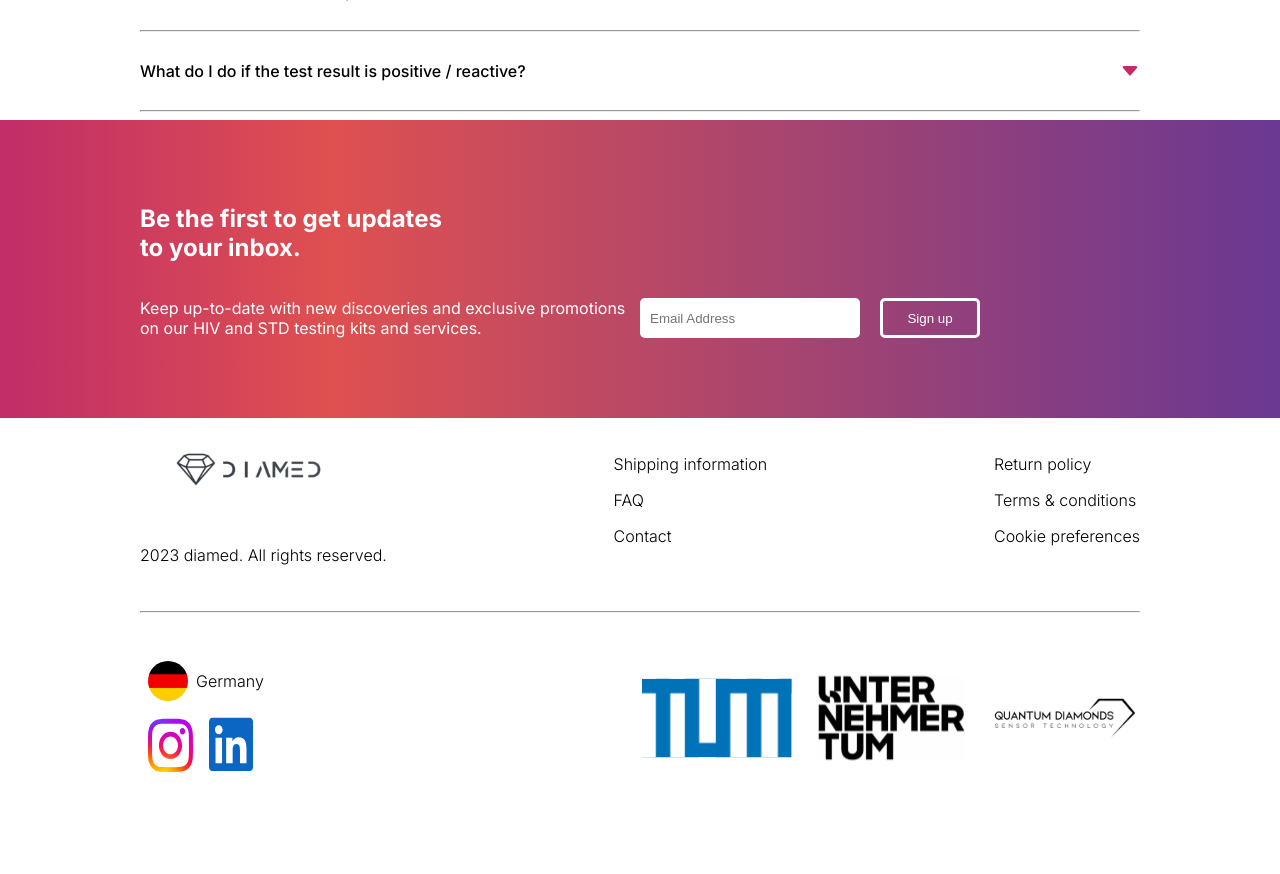
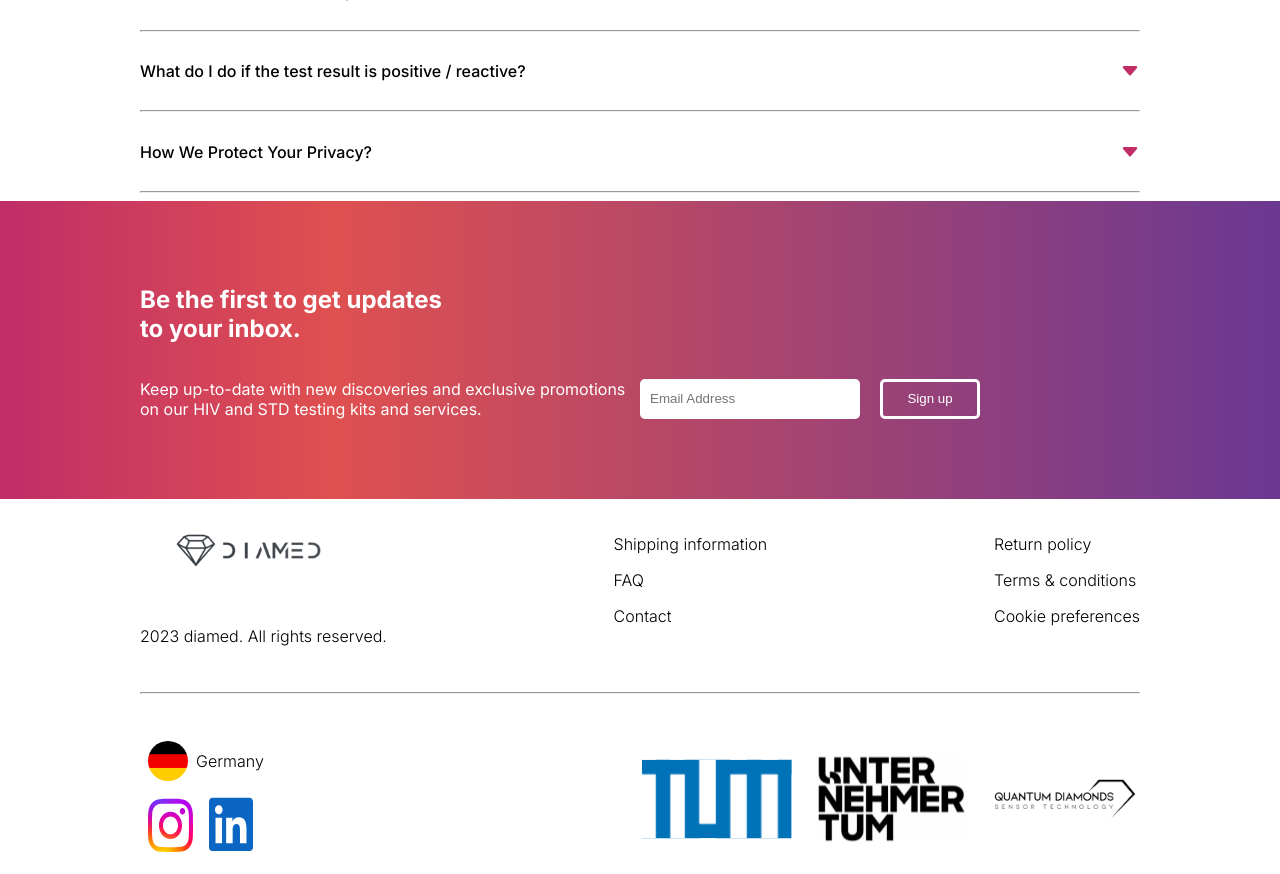
Before and after one commit to nilsrehtanz/diamed, a Next.js app: page / in a window 1280 px wide. Shown: the part 4462-5336 px from the top of the page. Before the commit the page ends 5255 px from the top, so only its background shows below. Built offline with nearby package versions, Linux system fonts and the light colour scheme.

Commit message:
added privacy faq question

```diff
--- a/components/landing/FaqSection.tsx
+++ b/components/landing/FaqSection.tsx
@@ -42,6 +42,12 @@ const QUESTIONS = [
     answer:
       "You have tested positive/ reactive for an STI - no need to panic! Our team of experienced doctors will be in touch with you to offer their guidance, provide a thorough diagnosis and discuss the necessary steps moving forward.",
   },
+  {
+    id: "7",
+    question: "How We Protect Your Privacy?",
+    answer:
+      "Patient Data Protection Act (Patientendatenschutzgesetz - PDSG) guarantees your right to medical privacy and protects your health information from unsolicited access, fraud and abuse. At DiaMed, we strictly adhere to this law, empowering you to control who can access your health information. To maintain transparency and respect your preferences, we will not contact you through phone calls or physical mail. All communication will be conducted via email from “Analyte Health” and charges on your debit or credit card statement will appear as “ANALYTE HEALTH”.",
+  },
 ];
 
 function FaqSection() {
```
